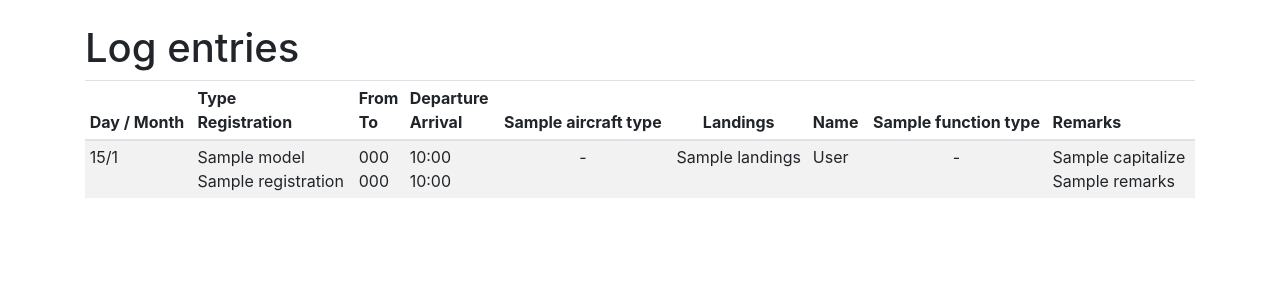
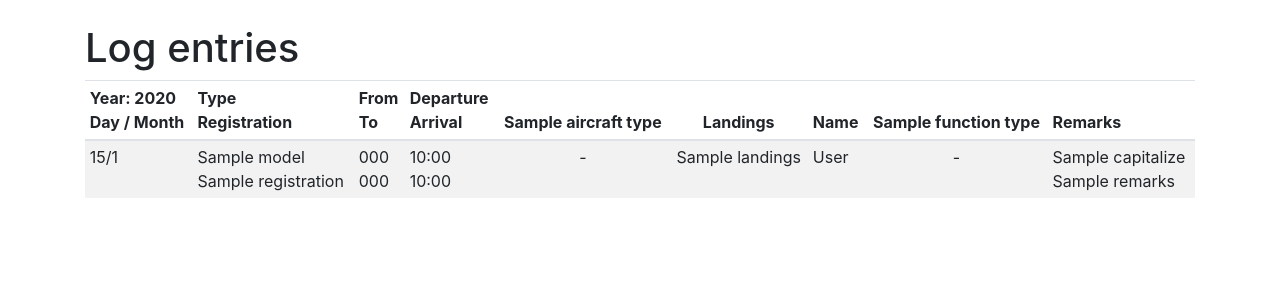
Before and after one commit to zyv/pilot_log, a Django app: template logbook/templates/logbook/logentry_list.html in a window 1280 px wide. Shown: the part 56-356 px from the top of the page. Run offline with Django 3.2, Linux system fonts and the light colour scheme; the template is opened without the code that fills it: most values are stand-ins (such as "Sample title", 1, 10 or a date in 2020); data that the repository does not hold is empty.

Commit message:
Add year indication in log entry list

```diff
--- a/logbook/templates/logbook/logentry_list.html
+++ b/logbook/templates/logbook/logentry_list.html
@@ -11,7 +11,7 @@
         <table class="table table-striped table-sm table-hover">
             <thead>
             <tr>
-                <th>Day / Month</th>
+                <th>Year: {{ object_list.0.departure_time | date:"Y" }}<br>Day / Month</th>
                 <th>Type<br>Registration</th>
                 <th>From<br>To</th>
                 <th>Departure<br>Arrival</th>
```
